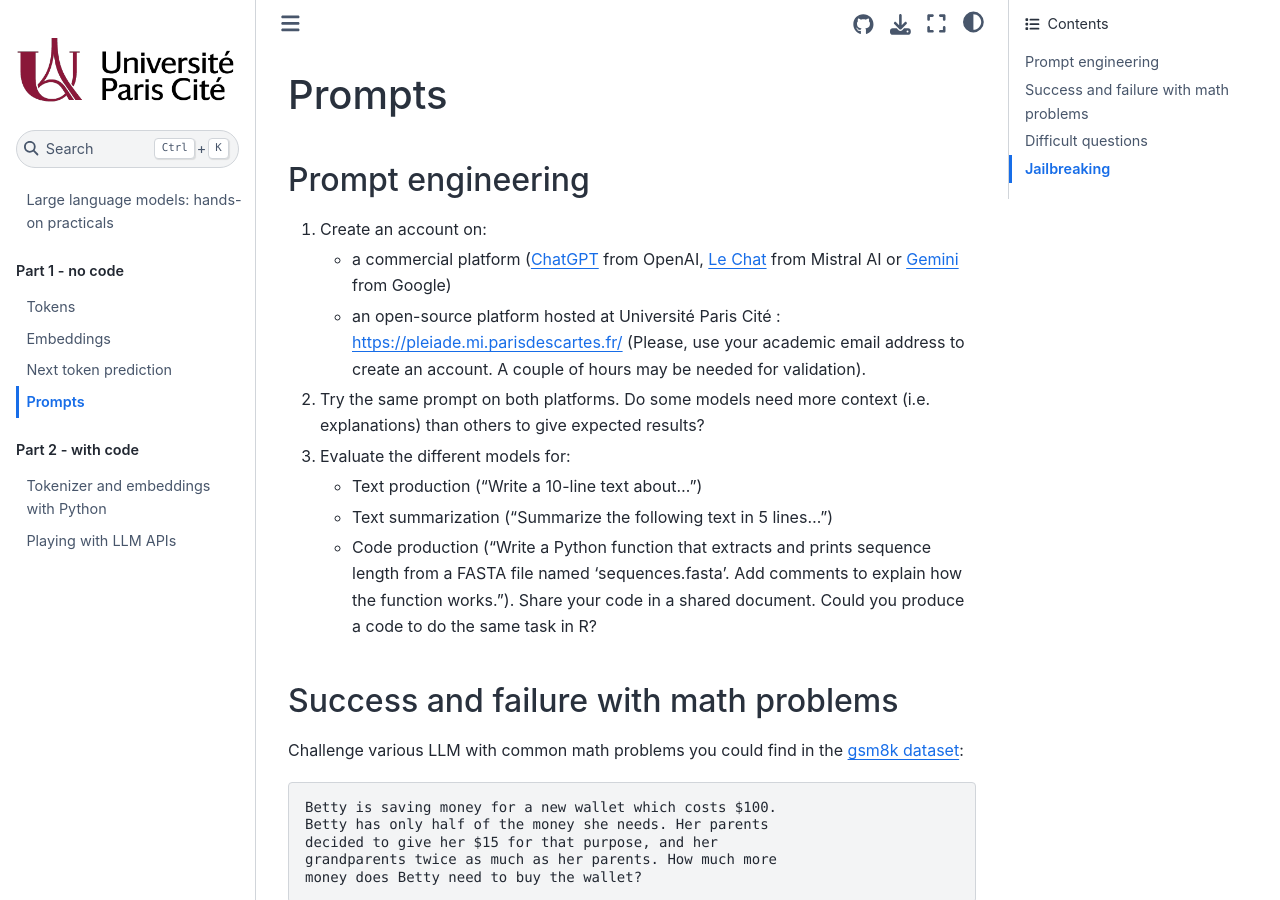
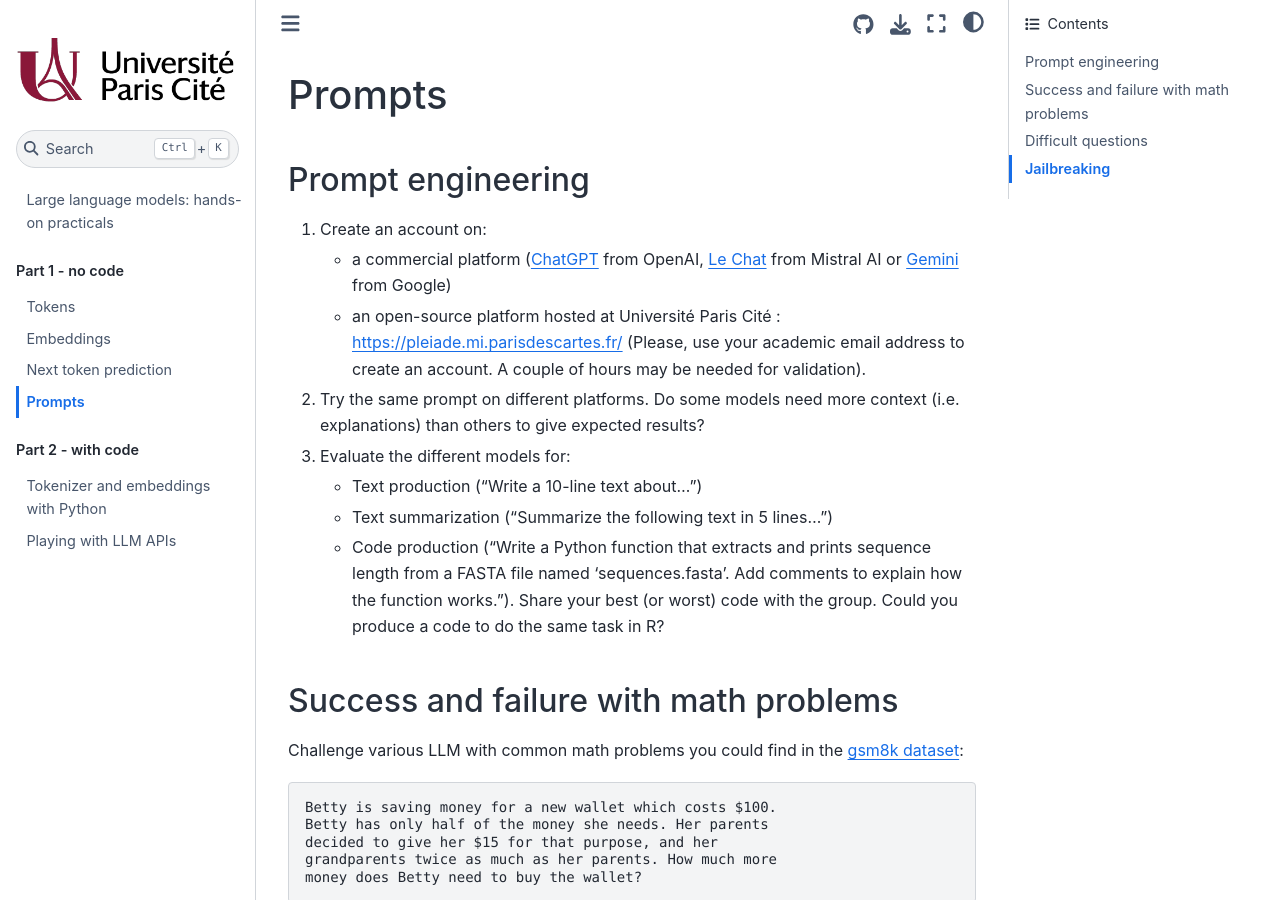
Before and after one commit to pierrepo/llm-practicals, a Jupyter Book: the page built from content/prompts.md, in a window 1280 px wide and 900 px high. Built offline with Jupyter Book 1.0.4 settings and Sphinx 7.4.7 and the Sphinx Book theme 1.1.4, drawn with Linux system fonts in a browser that asks for light colours; some of the changed text lies outside the part shown.

Commit message:
Update Prompt engineering material

````diff
--- a/content/prompts.md
+++ b/content/prompts.md
@@ -5,11 +5,11 @@
 1. Create an account on:
     - a commercial platform ([ChatGPT](https://chatgpt.com/) from OpenAI, [Le Chat](https://chat.mistral.ai/) from Mistral AI or [Gemini](https://gemini.google.com/app) from Google)
     - an open-source platform hosted at Université Paris Cité : https://pleiade.mi.parisdescartes.fr/ (Please, use your academic email address to create an account. A couple of hours may be needed for validation).
-2. Try the same prompt on both platforms. Do some models need more context (i.e. explanations) than others to give expected results?
+2. Try the same prompt on different platforms. Do some models need more context (i.e. explanations) than others to give expected results?
 3. Evaluate the different models for:
     - Text production ("Write a 10-line text about...")
     - Text summarization ("Summarize the following text in 5 lines...")
-    - Code production ("Write a Python function that extracts and prints sequence length from a FASTA file named 'sequences.fasta'. Add comments to explain how the function works."). Share your code in a shared document. Could you produce a code to do the same task in R?
+    - Code production ("Write a Python function that extracts and prints sequence length from a FASTA file named 'sequences.fasta'. Add comments to explain how the function works."). Share your best (or worst) code with the group. Could you produce a code to do the same task in R?
 
 
 ## Success and failure with math problems
@@ -78,14 +78,14 @@ What is the total cost of the gifts after the rebate?
 ```
 
 
-Most LLMs should succeed in these challenges, mostly because they come from a well-known dataset ([gsm8k](https://huggingface.co/datasets/openai/gsm8k)) they could have already been trained on. Try to create your own math problem and find out how LLMs behave. Share your most interesting problems in a shared document.
+Most LLMs should succeed in these challenges, mostly because they come from a well-known dataset ([gsm8k](https://huggingface.co/datasets/openai/gsm8k)) they could have already been trained on. Try to create your own math problem and find out how LLMs behave. Share your most interesting problems with the group.
 
 
 ## Difficult questions
 
 Since LLMs are not able to reason, they can fail on simple questions. Challenge various LLMs with the following ones:
 
-- Give me 10 sentences that end in the word "Apple"
+- Give me 10 sentences that end with the word "Apple"
 - Écris 10 phrases qui se terminent par le mot "clavier"
 - How many Rs are in the word "strawberry"?
 - I have 5 shirts that will take 6 hours to dry in the sun. How long will it take 30 shirts to dry?
````
Also changed, not shown: other parts of content/prompts.md (+1 -1 lines).
